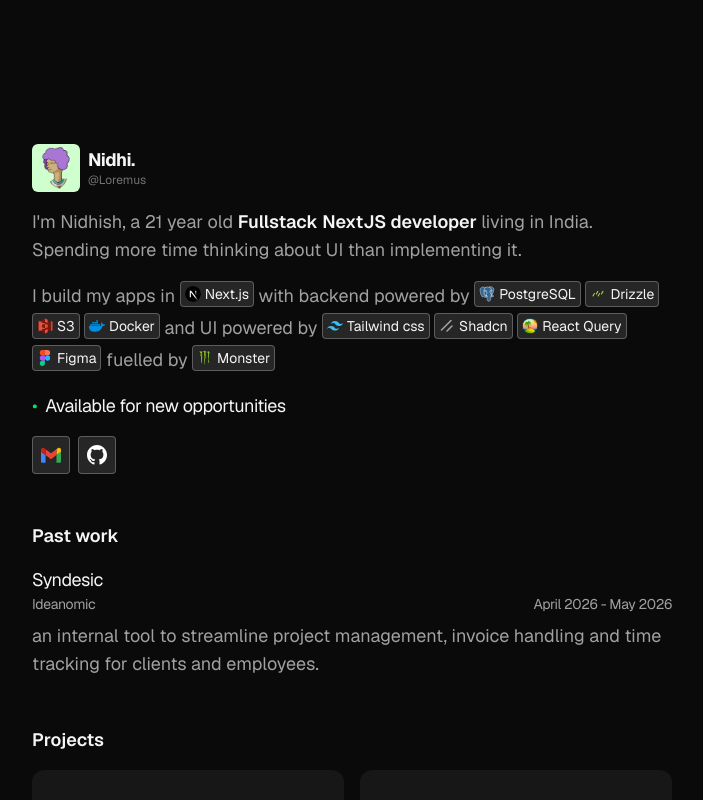
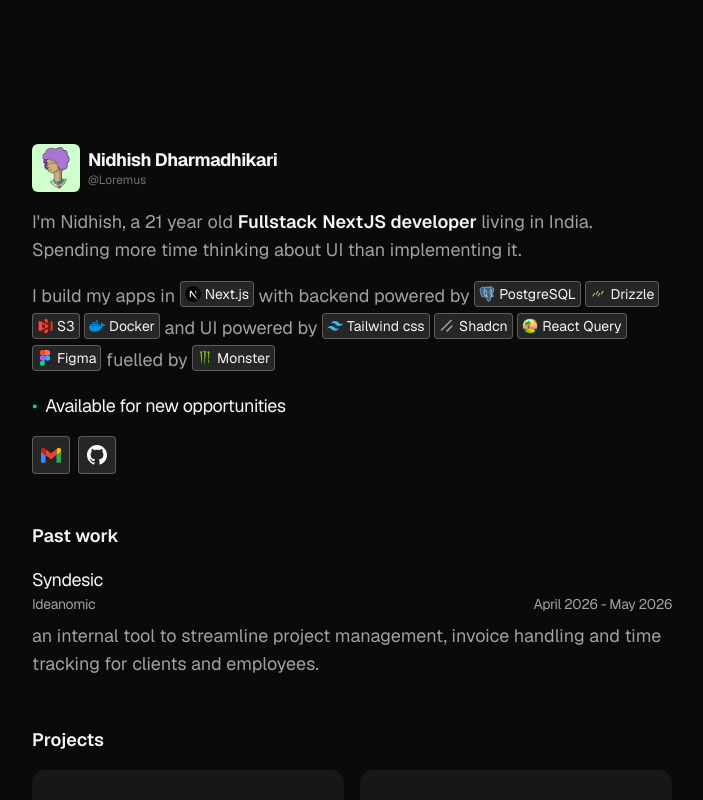
Before and after one commit to Loremus299/Portfolio, a Next.js app: page / in a window 1280 px wide. Shown: the top 800 px of the page, without its empty margins (288-991 px from the left). Built offline with nearby package versions, Linux system fonts and the light colour scheme.

Commit message:
name changes

```diff
--- a/app/name.tsx
+++ b/app/name.tsx
@@ -1,19 +1,22 @@
+/* eslint-disable react-hooks/set-state-in-effect */
 "use client";
 
+import { useEffect, useState } from "react";
+
 export default function Name() {
-  const origin = window.origin;
+  const [name, setName] = useState("");
 
-  if (origin.includes("loremus.gay") || origin.includes("localhost:3000")) {
-    return (
-      <h1 className="text-md font-bold tracking-tight text-neutral-100">
-        Nidhi.
-      </h1>
-    );
-  }
+  useEffect(() => {
+    if (window.origin.includes("loremus.gay")) {
+      setName("Nidhi");
+    } else {
+      setName("Nidhish Dharmadhikari");
+    }
+  }, []);
 
   return (
     <h1 className="text-md font-bold tracking-tight text-neutral-100">
-      Nidhish Dharmadhikari.
+      {name}
     </h1>
   );
 }
--- a/app/page.tsx
+++ b/app/page.tsx
@@ -18,6 +18,7 @@
 import Work from "@/components/work";
 import Star from "@/components/icons/star";
 import Link from "next/link";
+import Name from "./name";
 
 export default function Page() {
   return (
@@ -31,9 +32,7 @@
           className="size-12 rounded-md"
         />
         <div className="leading-6">
-          <h1 className="text-md font-bold tracking-tight text-neutral-100">
-            Nidhi.
-          </h1>
+          <Name />
           <p className="text-neutral-500 text-xs">@Loremus</p>
         </div>
       </div>
```
